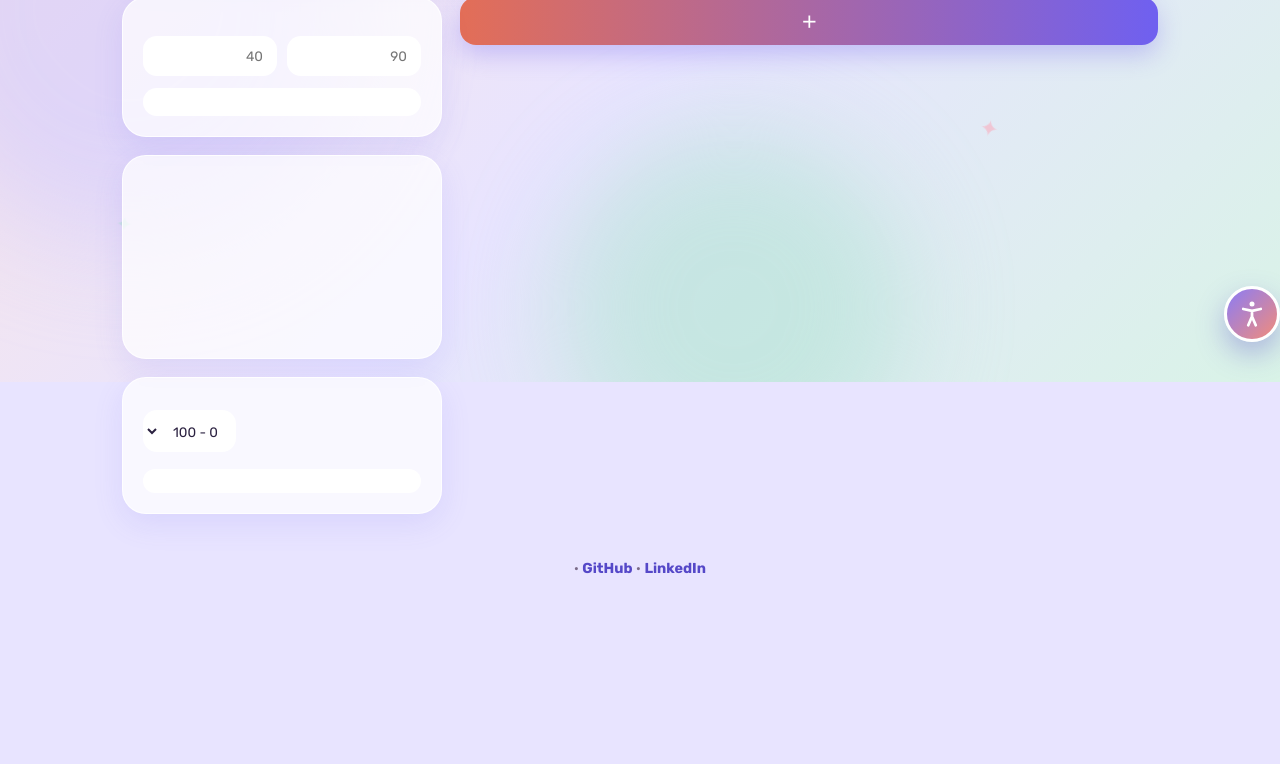
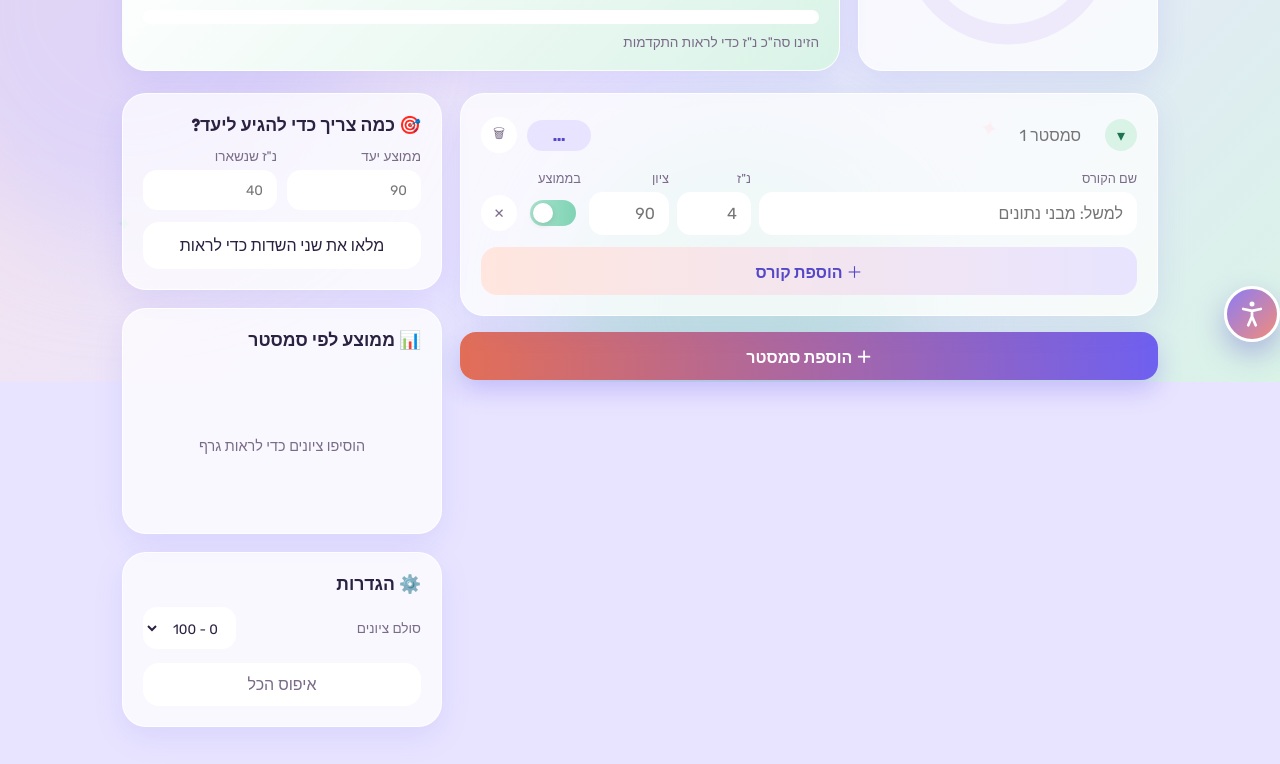
Before and after one commit to NoyaAdivi/gradely, a plain HTML site: page index.html in a window 1280 px wide. Shown: the part 418-1182 px from the top of the page. Before the commit the page ends 1045 px from the top, so only its background shows below. Drawn offline with Linux system fonts and the light colour scheme.

Commit message:
Fix theme script variable clash that stopped app.js from running

```diff
--- a/index.html
+++ b/index.html
@@ -10,7 +10,7 @@
   <link href="https://fonts.googleapis.com/css2?family=Fredoka:wght@500;600;700&family=Rubik:wght@400;500;600;700;800&display=swap" rel="stylesheet">
   <link rel="stylesheet" href="style.css">
   <meta name="theme-color" content="#FFF4EF">
-  <script>try{var t=JSON.parse(localStorage.getItem('noya-kit:theme'));if(!t&&matchMedia('(prefers-color-scheme: dark)').matches)t='dark';if(t)document.documentElement.setAttribute('data-theme',t)}catch(e){}</script>
+  <script>(function(){try{var t=JSON.parse(localStorage.getItem('noya-kit:theme'));if(!t&&matchMedia('(prefers-color-scheme: dark)').matches)t='dark';if(t)document.documentElement.setAttribute('data-theme',t)}catch(e){}})();</script>
 </head>
 <body>
   <div class="bg" aria-hidden="true">
```
